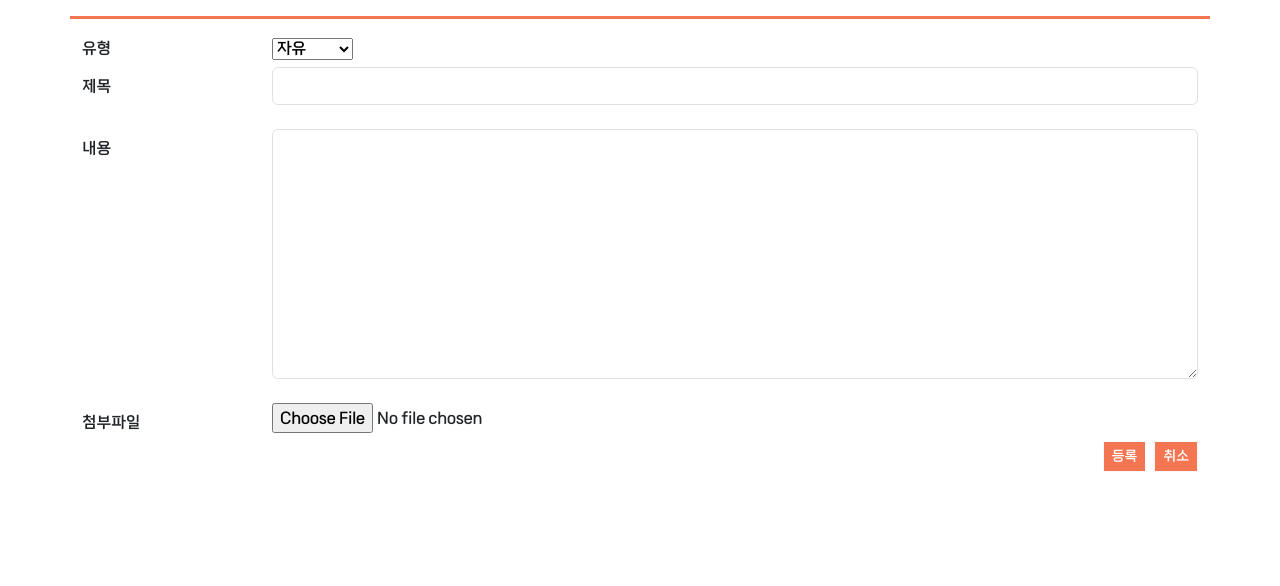
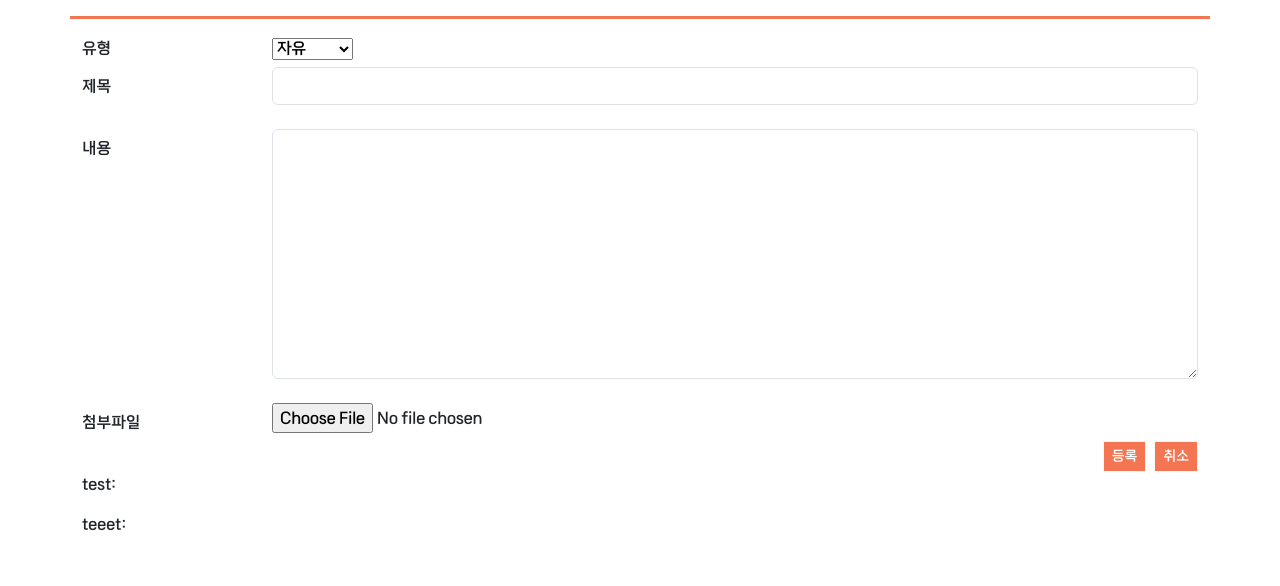
Before and after one commit to byeonnns/let-ffle-front, a Vue app: page /Board/WriteBoard in a window 1280 px wide. Shown: the part 203-789 px from the top of the page. Built offline with nearby package versions, Linux system fonts and the light colour scheme; what vue3-lottie would draw is missing.

Commit message:
Refactor: Writeform, writeBoard, joinview 수정

```diff
--- a/src/components/WriteForm.vue
+++ b/src/components/WriteForm.vue
@@ -1,17 +1,18 @@
 <template>
   <div>
-        <form>
     <div class="form-group row">
       <label for="btitle" class="col-sm-2 col-form-label">제목</label>
       <div class="col-sm-10">
-              <input id="btitle" type="text" class="form-control" />
+        <input id="btitle" type="text" class="form-control" v-model="board.btitle" />
       </div>
     </div>
+
 
     <div class="form-group row mt-4">
       <label for="bcontent" class="col-sm-2 col-form-label">내용</label>
       <div class="col-sm-10">
-              <textarea id="bcontent" type="text" class="form-control" style="height:250px;"></textarea>
+        <textarea id="bcontent" type="text" class="form-control" style="height:250px;"
+          v-model="board.bcontent"></textarea>
       </div>
     </div>
 
@@ -22,9 +23,22 @@
       </div>
     </div>
 
-        </form>
   </div>
 
 </template>
 
+<script setup>
+import { ref } from 'vue';
+const board = ref({
+  btitle: "",
+  bcontent: "",
+  battach: null
+})
+
+
+defineExpose({
+  board
+});
+</script>
+
 <style scoped></style>
--- a/src/views/Board/WriteBoardView.vue
+++ b/src/views/Board/WriteBoardView.vue
@@ -14,25 +14,68 @@
                     </select>
                 </div>
             </div>
-            <WriteForm />
-            <div class="form-group row">
-                <div class="col-sm-12 d-flex justify-content-end">
-                    <RouterLink to="/Board/BoardList">
+            <form @submit.prevent="handleSubmit">
+                <WriteForm ref="writeFormRef" />
+                <div class="form-group row">
+                    <div class="col-sm-12 d-flex justify-content-end">
                         <input type="submit" class="btn btn-outline-light btn-sm me-2" value="등록" />
-                        <input type="button" class="btn btn-outline-light btn-sm" value="취소" />
-                    </RouterLink>
+                        <RouterLink to="/Board/BoardList">
+                            <input type="button" class="btn btn-outline-light btn-sm" value="취소" />
+                        </RouterLink>
+                    </div>
                 </div>
-            </div>
+
+                <p>test:{{ checkTitle }}</p>
+                <p>teeet:{{ checkContent }}</p>
+            </form>
         </div>
+        <RaffleToast ref="seeya" />
+
     </div>
 </template>
 
 <script setup>
 import WriteForm from "@/components/WriteForm.vue";
+import { ref } from "vue";
+import RaffleToast from "@/components/RaffleToast.vue";
+
+const checkTitle = ref(null);
+const checkContent = ref(null);
+const writeFormRef = ref(null);
+const seeya = ref(null);
+
+
+function handleSubmit() {
+
+    var total = true;
+
+    var titlePattern = /^.{2,50}$/;
+    var usertitle = titlePattern.test(writeFormRef.value.board.btitle)
+    console.log()
+    if (usertitle) {
+        checkTitle.value = "";
+    } else if (!usertitle) {
+        total = false;
+        seeya.value.showToast("제목을 작성 해주세요");
+        // checkTitle.value = "제목을 작성 해주세요";
+    }
+
+    var contentPattern = /^.{10,1000}$/;
+    var usercontent = contentPattern.test(writeFormRef.value.board.bcontent);
+    console.log(writeFormRef.value.board.bcontent);
+    if (!usercontent) {
+        total = false;
+        seeya.value.showToast("내용을 작성 해주세요");
+        // 토스트는 나오는 시작점이 밑에부터 시작하게된다.
+        //  checkContent.value = "용을 작성 해주세요";
+    }
+}
+
+
 </script>
 
 <style scoped>
-.text{
+.text {
     align-content: center;
 }
 </style>
--- a/src/views/Member/JoinView.vue
+++ b/src/views/Member/JoinView.vue
@@ -2,7 +2,7 @@
     <div class="container-lg">
         <div class="d-flex justify-content-center">
             <!--아이디(이메일), 비밀번호, 이름, 주민번호, 전화번호, 주소를 입력받는다.-->
-            <form @submit.prevent="handleSubmit" id="joinform">
+            <form @submit.prevent="handleSubmit">
                 <div class="d-flex flex-column" :style="responsiveSize">
                     <p class="text-center fw-bold fst-italic" style="font-size:50px">Let-<span
                             style="color:#FF5C35">FFle</span></p>
@@ -144,8 +144,7 @@ function handleSubmit() {
     var userPassword = mpasswordPattern.test(member.value.mpassword);
     if (userPassword) {
         checkMpassword.value = ""
-    } else {
-        (!userPassword)
+    } else if (!userPassword) {
         total = false;
         checkMpassword.value = "올바르지 않은 양식입니다"
 
@@ -155,8 +154,7 @@ function handleSubmit() {
     var userMname = mnamePattern.test(member.value.mname);
     if (userMname) {
         checkMname.value = "";
-    } else {
-        (!userMname)
+    } else if(!userMname) {
         total = false;
         checkMname.value = "올바르지 않는 양식입니다."
     }
@@ -167,8 +165,7 @@ function handleSubmit() {
     var userPhone = mphonePattern.test(member.value.mphone);
     if (userPhone) {
         checkMphone.value =" "
-    } else {
-        (!userPhone)
+    } else if ((!userPhone)) {
         total = false;
         checkMphone.value = "올바르지 않는 양식입니다."
     }
```
Lines whose indentation alone changed are shown as unchanged.
